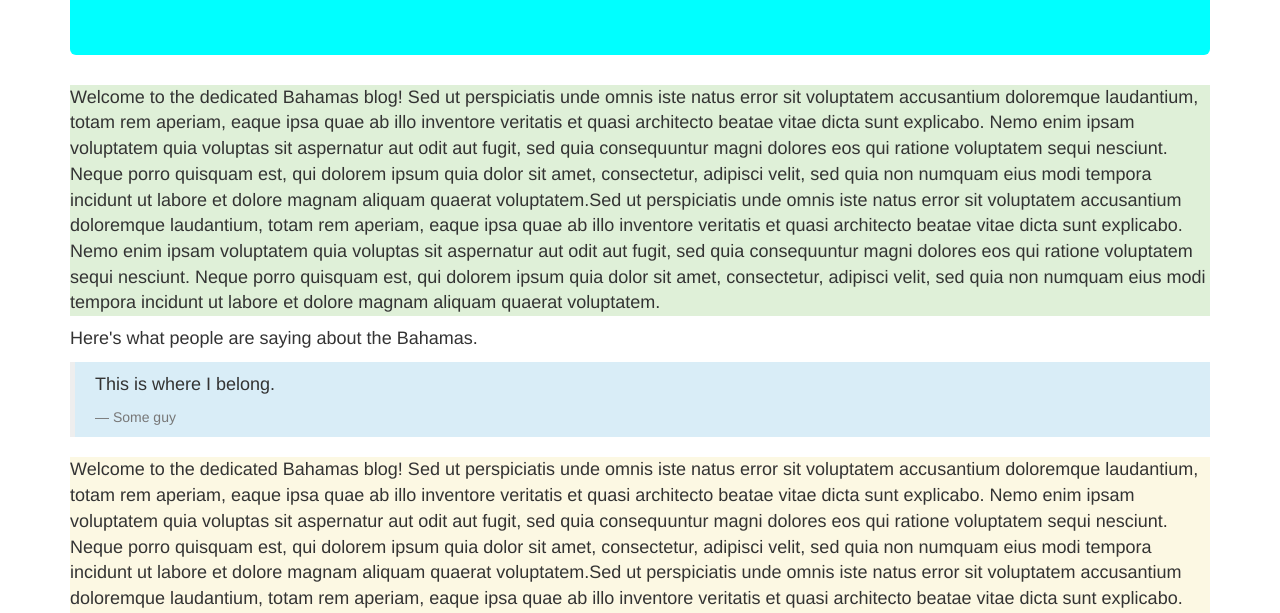
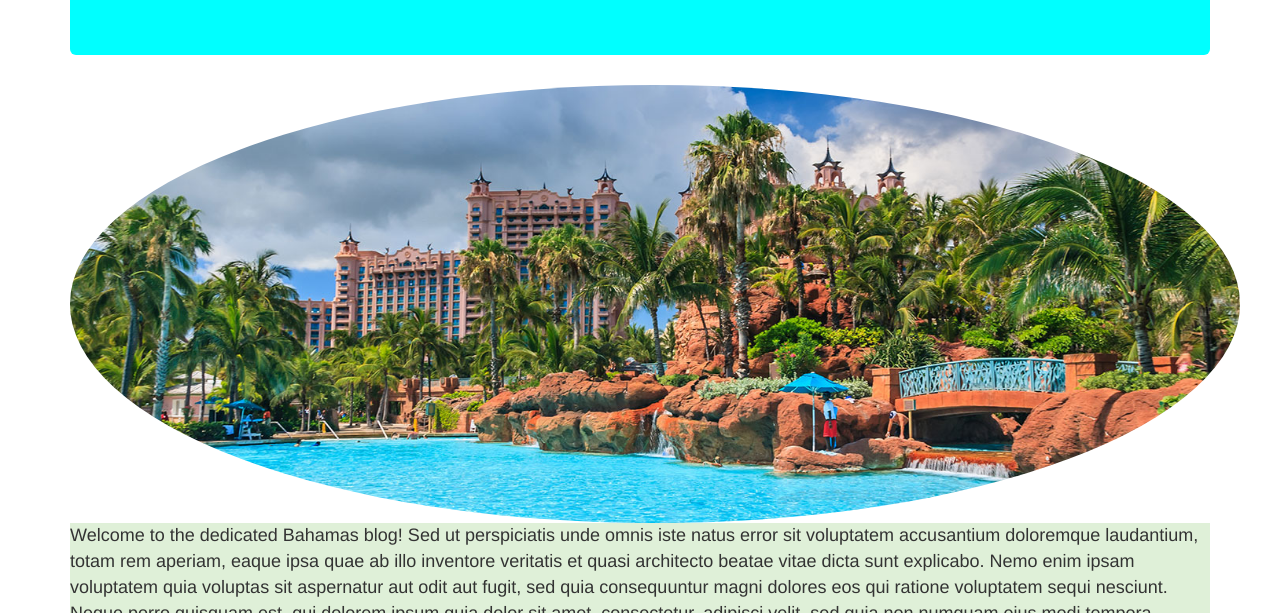
Before and after one commit to LeilaniL/vacation, a plain HTML site: page index.html in a window 1280 px wide. Shown: the part 187-800 px from the top of the page. Drawn offline with Linux system fonts and the light colour scheme.

Commit message:
add images and image styles

```diff
--- a/css/styles.css
+++ b/css/styles.css
@@ -5,3 +5,8 @@
 p {
   font-size: 18px;
 }
+img {
+  width: inherit;
+  height: auto;
+  margin:inherit;
+}
--- a/index.html
+++ b/index.html
@@ -11,6 +11,7 @@
         <h1>Bahamas Vacation:</h1>
         <h3>You know you want to go</h3>
       </div>
+      <img src="images/bahamas.jpg" alt="the bahamas" class="img-circle">
     <p class="bg-success">Welcome to the dedicated Bahamas blog! Sed ut perspiciatis unde omnis iste natus error sit voluptatem accusantium doloremque laudantium, totam rem aperiam, eaque ipsa quae ab illo inventore veritatis et quasi architecto beatae vitae dicta sunt explicabo. Nemo enim ipsam voluptatem quia voluptas sit aspernatur aut odit aut fugit, sed quia consequuntur magni dolores eos qui ratione voluptatem sequi nesciunt. Neque porro quisquam est, qui dolorem ipsum quia dolor sit amet, consectetur, adipisci velit, sed quia non numquam eius modi tempora incidunt ut labore et dolore magnam aliquam quaerat voluptatem.Sed ut perspiciatis unde omnis iste natus error sit voluptatem accusantium doloremque laudantium, totam rem aperiam, eaque ipsa quae ab illo inventore veritatis et quasi architecto beatae vitae dicta sunt explicabo. Nemo enim ipsam voluptatem quia voluptas sit aspernatur aut odit aut fugit, sed quia consequuntur magni dolores eos qui ratione voluptatem sequi nesciunt. Neque porro quisquam est, qui dolorem ipsum quia dolor sit amet, consectetur, adipisci velit, sed quia non numquam eius modi tempora incidunt ut labore et dolore magnam aliquam quaerat voluptatem. </p>
     <p>Here's what people are saying about the Bahamas.</p>
     <blockquote class="bg-info">
```
Also changed, not shown: images/Bahamas.jpg (added).
